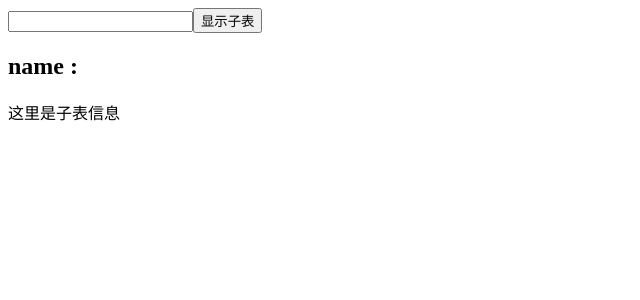
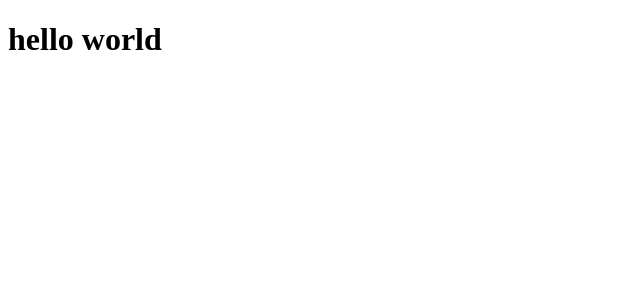
Before and after one commit to yichengjie/vue_cli, a Vue app: page / in a window 1280 px wide. Shown: the top 300 px of the page, without its empty margins (0-640 px from the left). Built offline with nearby package versions, Linux system fonts and the light colour scheme.

Commit message:
将项目清理一下

```diff
--- a/src/App.vue
+++ b/src/App.vue
@@ -1,17 +1,14 @@
 <template>
     <div>
-        <EditFrom/>
+        <Hello/>
     </div>
 </template>
 <script>
-  import EditFrom from './components/EditForm.vue'
+  import Hello from './components/Hello.vue'
   export default{
     name: 'App',
-    data () {
-      return {}
-    },
     components: {
-      EditFrom
+      Hello
     }
   }
 </script>
--- a/src/components/EditForm.vue
+++ /dev/null
@@ -1,50 +0,0 @@
-<template>
-    <form>
-        <div>
-            <input type="text" v-model ="name">
-            <button type="button" @click ="handleClick">显示子表</button>
-            <br>
-            <h2>name :{{name}}</h2>
-            <div id ="test">这里是子表信息</div>
-        </div>
-    </form>
-</template>
-<script>
-    import Vue from 'vue'
-    import SubTable196 from './SubTable196.vue'
-    const List = Vue.extend(SubTable196)
-    // var getSingle = function (fn) {
-    //   var result
-    //   return function () {
-    //     return result || (result = fn.apply(this, arguments))
-    //   }
-    // }
-    var getSingle = function (Fn) {
-      var result
-      return function () {
-        return result || (result = new Fn())
-      }
-    }
-    const instanceTmp = getSingle(List)
-    export default{
-      data () {
-        return {
-          name: ''
-        }
-      },
-      methods: {
-        handleClick () {
-          var obj = {name: 'test123', add: 'henan', dept: 'javascript'}
-          var {name, ...other} = obj
-          console.info('name : ' + name)
-          console.info('other : ', other)
-          var c1 = instanceTmp()
-          var c2 = instanceTmp()
-          console.info('c1 === c2 : ' + (c1 === c2))
-          console.info('显隐子表信息!')
-          instanceTmp().$mount('#test')// $mount('#app')
-          // new List().$mount('#test')//这样会new很多的table196实例出来
-        }
-      }
-    }
-</script>
--- /dev/null
+++ b/src/components/Hello.vue
@@ -0,0 +1,3 @@
+<template>
+  <h1>hello world</h1>
+</template>
--- a/src/components/SubTable196.vue
+++ /dev/null
@@ -1,17 +0,0 @@
-<template>
-    <div id ="test">
-        <h2>hello i am is table 196</h2>
-        <input type="text" v-model ="name">
-        <br>
-        <h3>{{name}}</h3>
-    </div>
-</template>
-<script>
-  export default{
-    data () {
-      return {
-        name: ''
-      }
-    }
-  }
-</script>
```
Also changed, not shown: src/components/User.vue (deleted, +0 -14 lines), src/main.js (+0 -48 lines).
